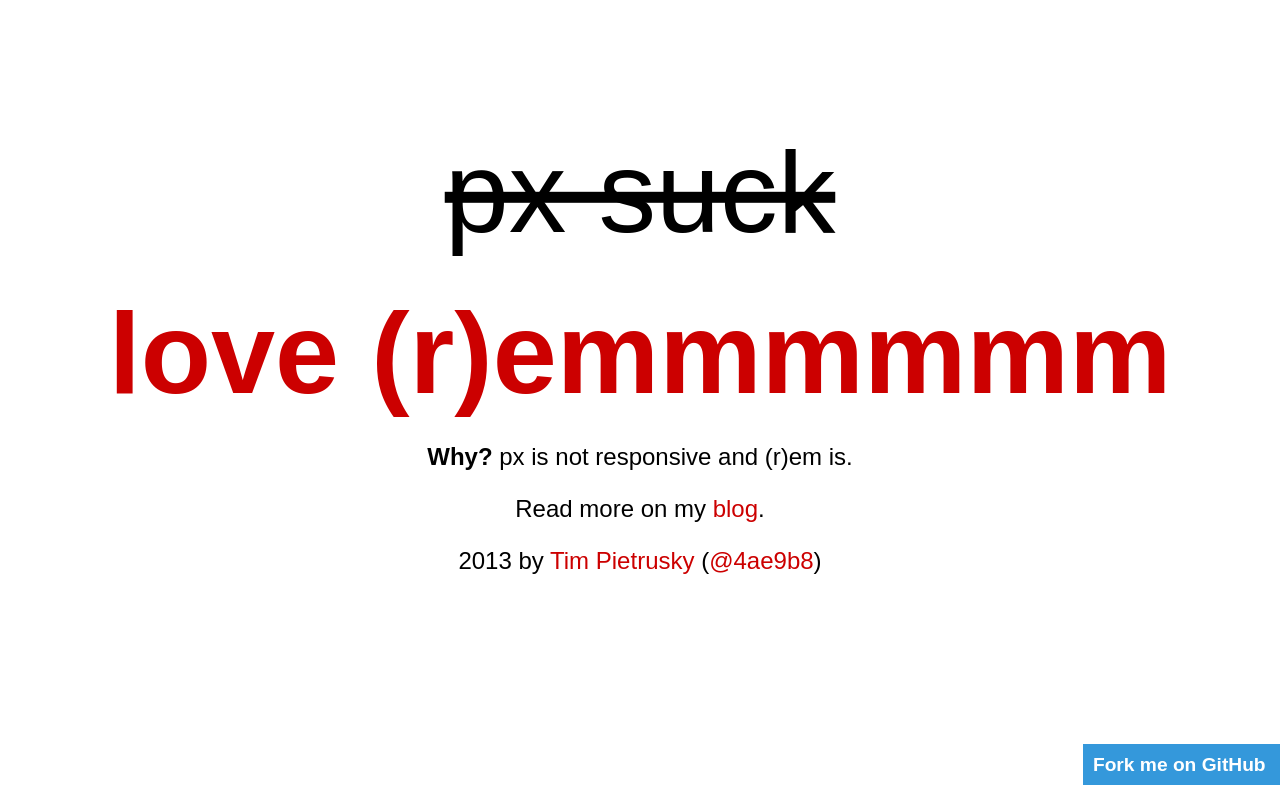
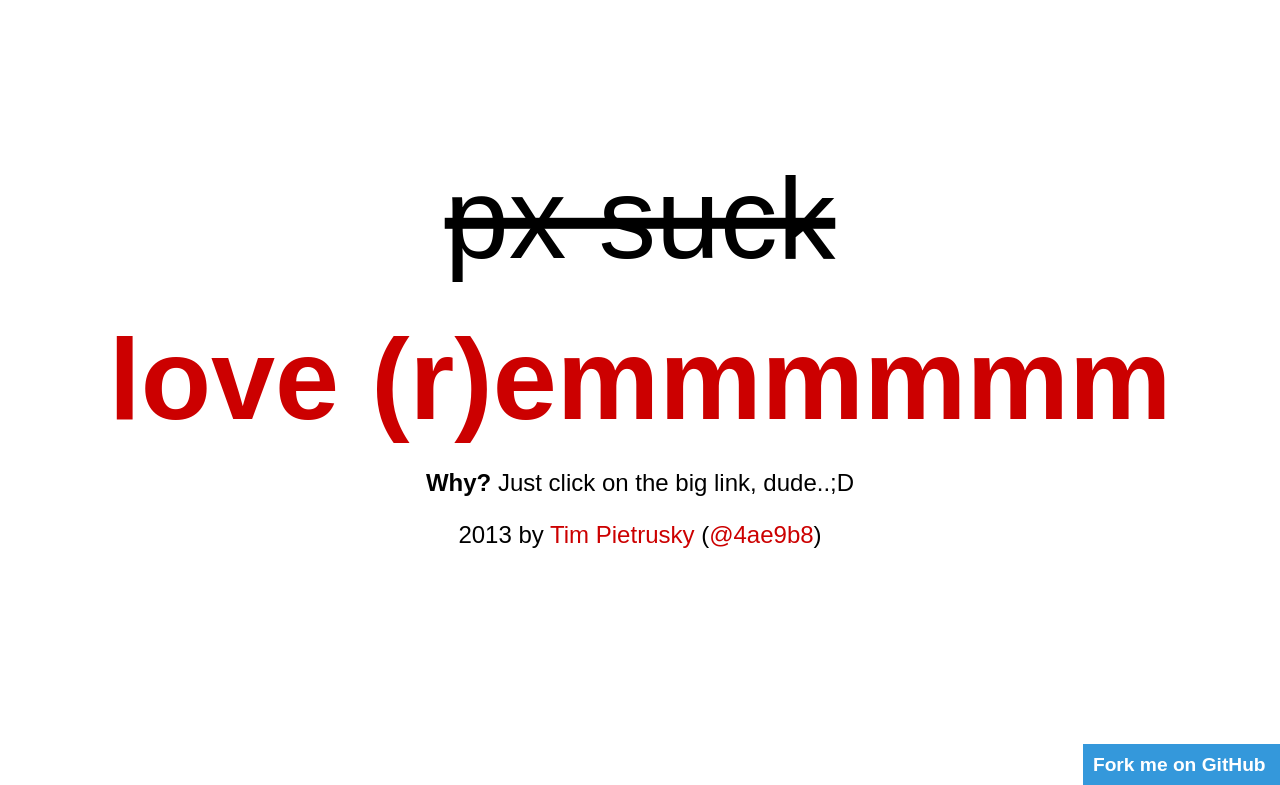
Before and after one commit to 4ae9b8/emmmmmm, a PHP site: page / in a window 1280 px wide. Shown: the top 785 px of the page. Run offline with PHP 8.4, Linux system fonts and the light colour scheme; some web fonts are replaced.

Commit message:
Minimalized a bit.

```diff
--- a/index.php
+++ b/index.php
@@ -24,14 +24,10 @@
 
 <div class="wrapper">
   <h2>px suck</h2>
-  <h1><a href="http://emmmmmm.com">love (r)emmmmmm</a></h1>
+  <h1><a href="http://timpietrusky.com/i-love-r-emmmmmm-because-px-suck">love (r)emmmmmm</a></h1>
 
   <p>
-      <b>Why?</b> px is not responsive and (r)em is.
-  </p>
-
-  <p>
-      Read more on my <a href="http://timpietrusky.com/i-love-r-emmmmmm-because-px-suck" target="_blank">blog</a>.
+      <b>Why?</b> Just click on the big link, dude..;D
   </p>
 
   <p>
```
